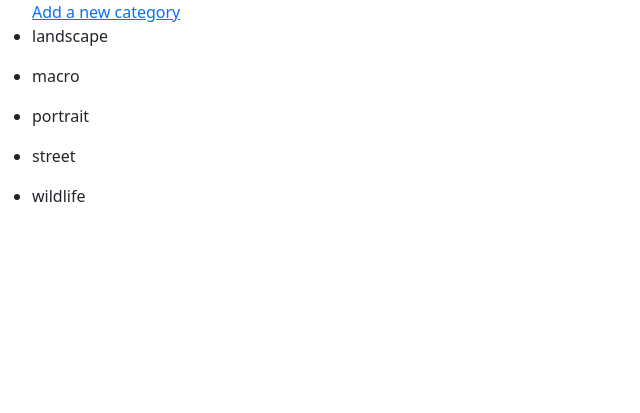
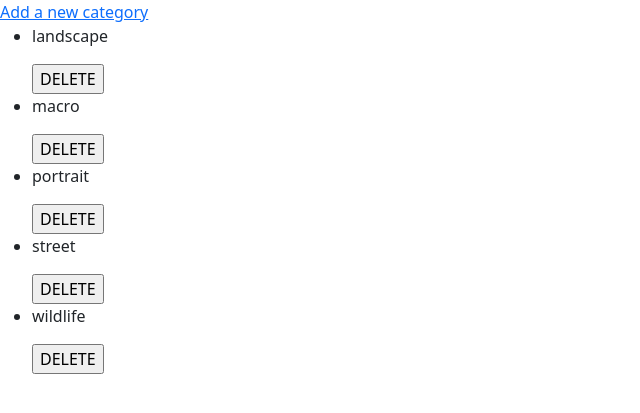
Before and after one commit to giuseppevignanello/fake-instagram, a Spring Boot app: page /categories in a window 1280 px wide. Shown: the top 413 px of the page, without its empty margins (0-640 px from the left). Run offline with Spring Boot 4, Linux system fonts and the light colour scheme; data comes from the database, SQL or seed files in the repository; some libraries are stand-ins or nearby versions.

Commit message:
add delete

```diff
--- a/src/main/java/org/java/app/controller/CategoryController.java
+++ b/src/main/java/org/java/app/controller/CategoryController.java
@@ -12,6 +12,7 @@ import org.springframework.ui.Model;
 import org.springframework.validation.BindingResult;
 import org.springframework.web.bind.annotation.GetMapping;
 import org.springframework.web.bind.annotation.ModelAttribute;
+import org.springframework.web.bind.annotation.PathVariable;
 import org.springframework.web.bind.annotation.PostMapping;
 import org.springframework.web.bind.annotation.RequestMapping;
 
@@ -58,6 +59,24 @@ public class CategoryController {
 		}
 				return "redirect:/categories";
 
+	}
+
+	@PostMapping("delete/{id}")
+	public String delete(@PathVariable int id, Category category, Model model) {
+		List<Category> categories = categoryService.findAll();
+		model.addAttribute("categories", categories);
+		Category categoryToDelete = categoryService.findById(id);
+
+		if(categoryToDelete != null) {
+			List <Photo> photos = photoService.findAll();
+			for(Photo photo: photos) {
+				photo.removeCategory(categoryToDelete);
+				photoService.save(photo);
+			}
+
+			categoryService.delete(categoryToDelete);
+		}
+		return "redirect:/categories";
 
 	}
 }
--- a/src/main/resources/templates/categoryIndex.html
+++ b/src/main/resources/templates/categoryIndex.html
@@ -4,17 +4,22 @@
 <head>
 	<meta charset="UTF-8">
 	<meta http-equiv="X-UA-Compatible" content="IE=edge">
-	<title>Ingredienti</title>
+	<title>Categories</title>
 	<link th:rel="stylesheet" th:href="@{/webjars/bootstrap/5.3.2/css/bootstrap.min.css}" />
 </head>
 
 <body>
 
+	<a href="categories/create">Add a new category</a>
 	<ul>
-		<a href="categories/create">Add a new category</a>
-		<li th:each = "category: ${categories}">
+
+		<li th:each="category: ${categories}">
 			<p>[[${category.name}]]</p>
+			<form th:action="@{'/categories/delete/' + ${category.id}}" method="post">
+			<input type="submit" value="DELETE">
+		</form>
 		</li>
+
 	</ul>
 
 </body>
```
Also changed, not shown: src/main/java/org/java/app/service/CategoryService.java (+9 -0 lines).
